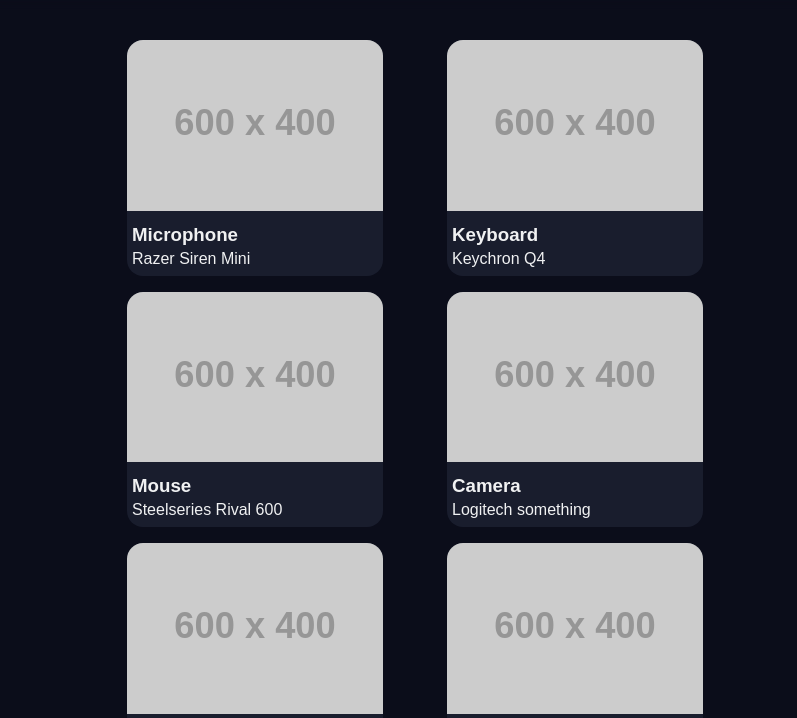
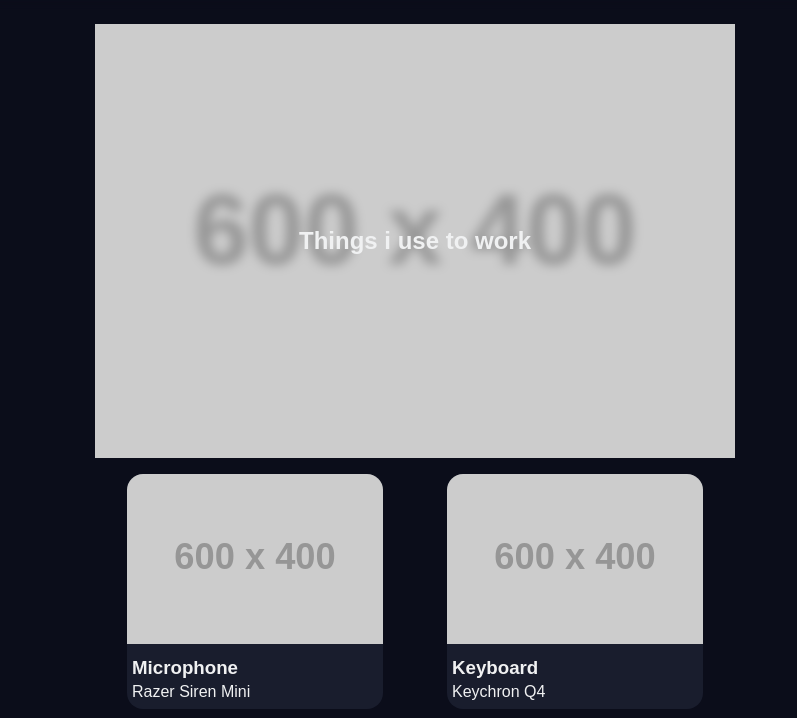
Before and after one commit to Swoerve/portfolio, a plain HTML site: page uses.html in a window 1280 px wide. Shown: the part 40-758 px from the top of the page, without its empty margins (225-1022 px from the left). Drawn offline with Linux system fonts and the light colour scheme; placeholder pictures from the web are drawn by us.

Commit message:
made a welcome hero

```diff
--- a/style.css
+++ b/style.css
@@ -151,8 +151,28 @@
 }
 
 
+
+
+#welcome {
+    position: relative;
+    overflow: hidden;
+}
+
+#welcome img {
+    transform: scale(1.1);
+    filter: blur(5px);
+    width: 100%;
+    height: auto;
+}
+
+#welcome>h2 {
+    position: absolute;
+    top: 50%;
+    left: 50%;
+    transform: translate(-50%, -50%)
+}
+
 .itemrow {
-    height: 100%;
     width: 100%;
     display: flex;
     justify-content: space-around;
--- a/uses.html
+++ b/uses.html
@@ -20,6 +20,12 @@
     </header>
     <div class="spacer"></div>
     <main class="padded">
+        <section id="welcome">
+            <div class="blur">
+                <img src="https://placehold.co/600x400" alt="">
+            </div>
+            <h2>Things i use to work</h2>
+        </section>
         <section>
             <div class="itemrow">
                 <div class="item">
```
